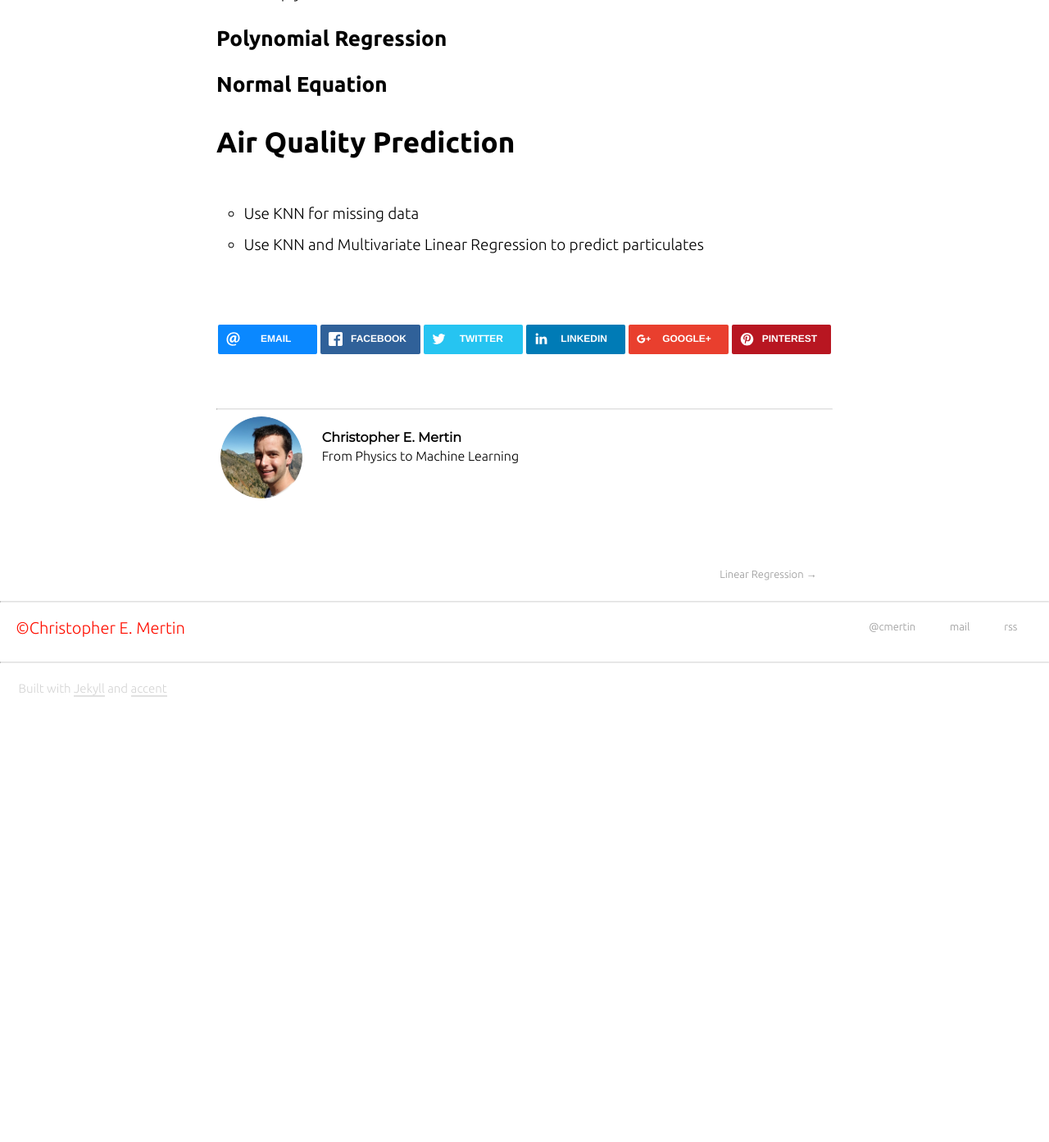
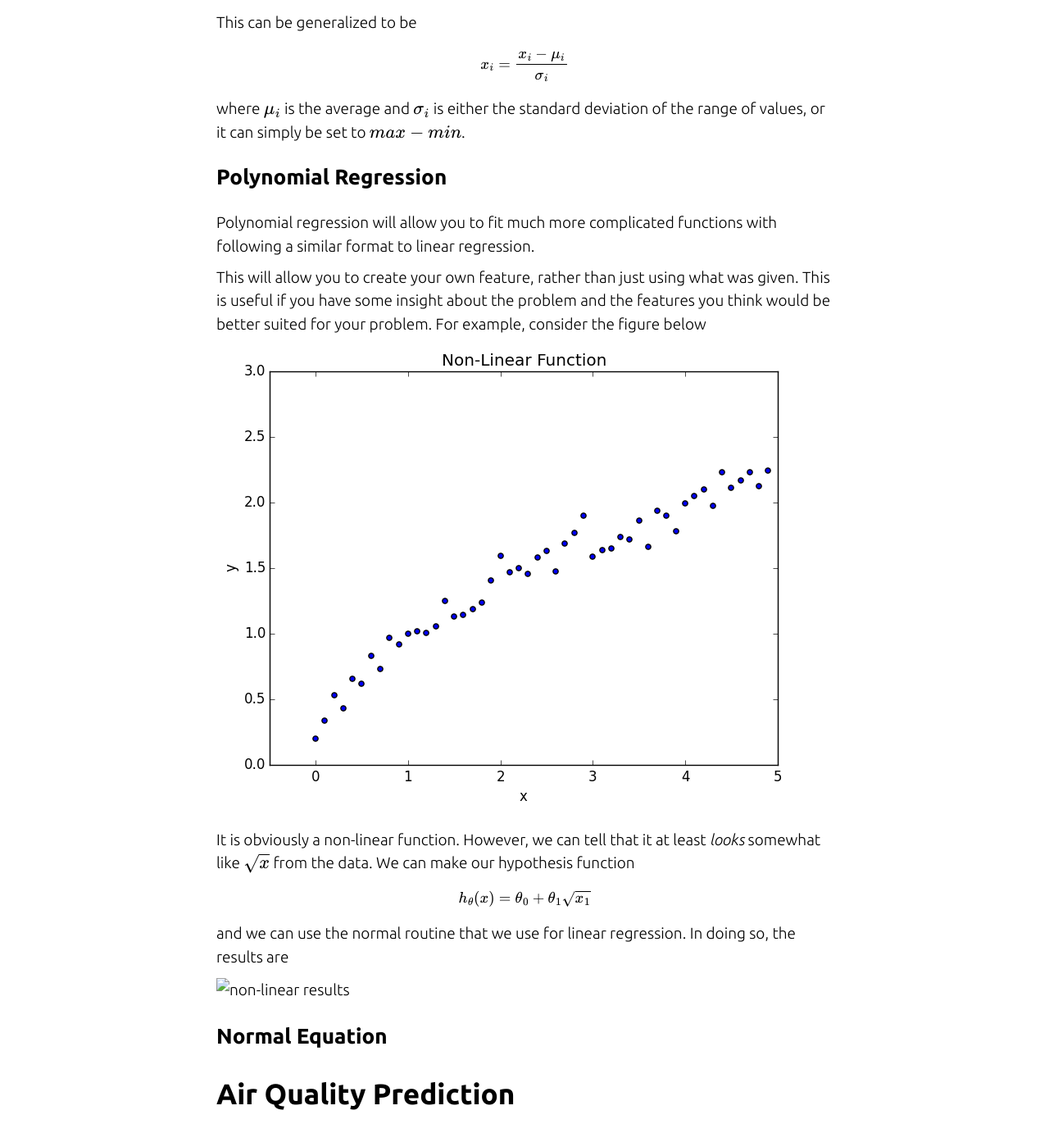
Before and after one commit to cmertin/cmertin.github.io, a Jekyll site: the page built from _posts/2016-11-11-Predicting-Air-Quality.markdown, in a window 1280 px wide and 1400 px high, scrolled down 2319 px. Shown: the top 1393 px of the window at 82% size. Built offline with Jekyll 4.4.1, drawn with Linux system fonts in a browser that asks for light colours; nearby versions of some CDN libraries; formulas are drawn with MathJax 3; comment, search, counter and statistics services are not loaded; before the commit the page ends 3213 px from its top, so only the background shows below that; some of the changed text lies outside the part shown.

Commit message:
Fixed minor typos and added polynomail regression

```diff
--- a/_posts/2016-11-11-Predicting-Air-Quality.markdown
+++ b/_posts/2016-11-11-Predicting-Air-Quality.markdown
@@ -23,7 +23,7 @@ Our **cost function** is similar to that in univariate gradient descent, and is
 
 $$J(\vec{\theta}) =  \frac{1}{2N}\sum_{i=1}^{N}\left[ h_{\theta}\left(x^{(i)}\right) - y^{(i)} \right]^{2}$$
 
-where $J$ is a function of the parameter vector, $$\vec{\theta}$$ rather than only
+where $$J$$ is a function of the parameter vector, $$\vec{\theta}$$ rather than only
 two $$\theta$$ parameters as the last time.
 
 How we're going to implement Gradient Descent is
@@ -59,6 +59,7 @@ Therefore, the way to fix this is to scale all the features to the same ranges.
 We can simply go through the data and manipulate it by
 
 $$x_{1} = \frac{\text{size }ft^{2}}{2000}$$
+
 $$x_{2} = \frac{\text{bedrooms}}{5}$$
 
 This will allow Gradient Descent to take a much more direct path to the minimum,
@@ -69,10 +70,11 @@ the mean be at 0, thus giving a feature range of $$-1 \leq x_{i} \leq 1$$. From
 our above example, this would translate to
 
 $$x_{1} = \frac{\text{size} - 1000}{2000}$$
+
 $$x_{2} = \frac{\text{bedrooms} - 2}{5}$$
 
-_Note:_ It does not have to be exactly in the same ranges, as long as the ranges
-are in the same magnitude.
+_**Note:** It does not have to be exactly in the same ranges, as long as the ranges
+are in the same magnitude._
 
 This can be generalized to be
 
@@ -83,7 +85,25 @@ of the range of values, or it can simply be set to $$max - min$$.
 
 #### Polynomial Regression
 
+Polynomial regression will allow you to fit much more complicated functions with
+following a similar format to linear regression.
 
+This will allow you to create your own feature, rather than just using what was
+given. This is useful if you have some insight about the problem and the features
+you think would be better suited for your problem. For example, consider the
+figure below
+
+![non-linear Figure](images/11_11-Multi_Lin_Reg/non-linear.png)
+
+It is obviously a non-linear function. However, we can tell that it at least *looks*
+somewhat like $$\sqrt{x}$$ from the data. We can make our hypothesis function
+
+$$h_{\theta}(x) = \theta_{0} + \theta_{1}\sqrt{x_{1}}$$
+
+and we can use the normal routine that we use for linear regression. In doing so,
+the results are
+
+![non-linear results](images/11_11-Multi-Lin_Reg/non-linear_results.png)
 
 #### Normal Equation
 
```
Also changed, not shown: images/11_11-Multi_Lin_Reg/non-linear.png (added), images/11_11-Multi_Lin_Reg/non-linear_results.png (added).
